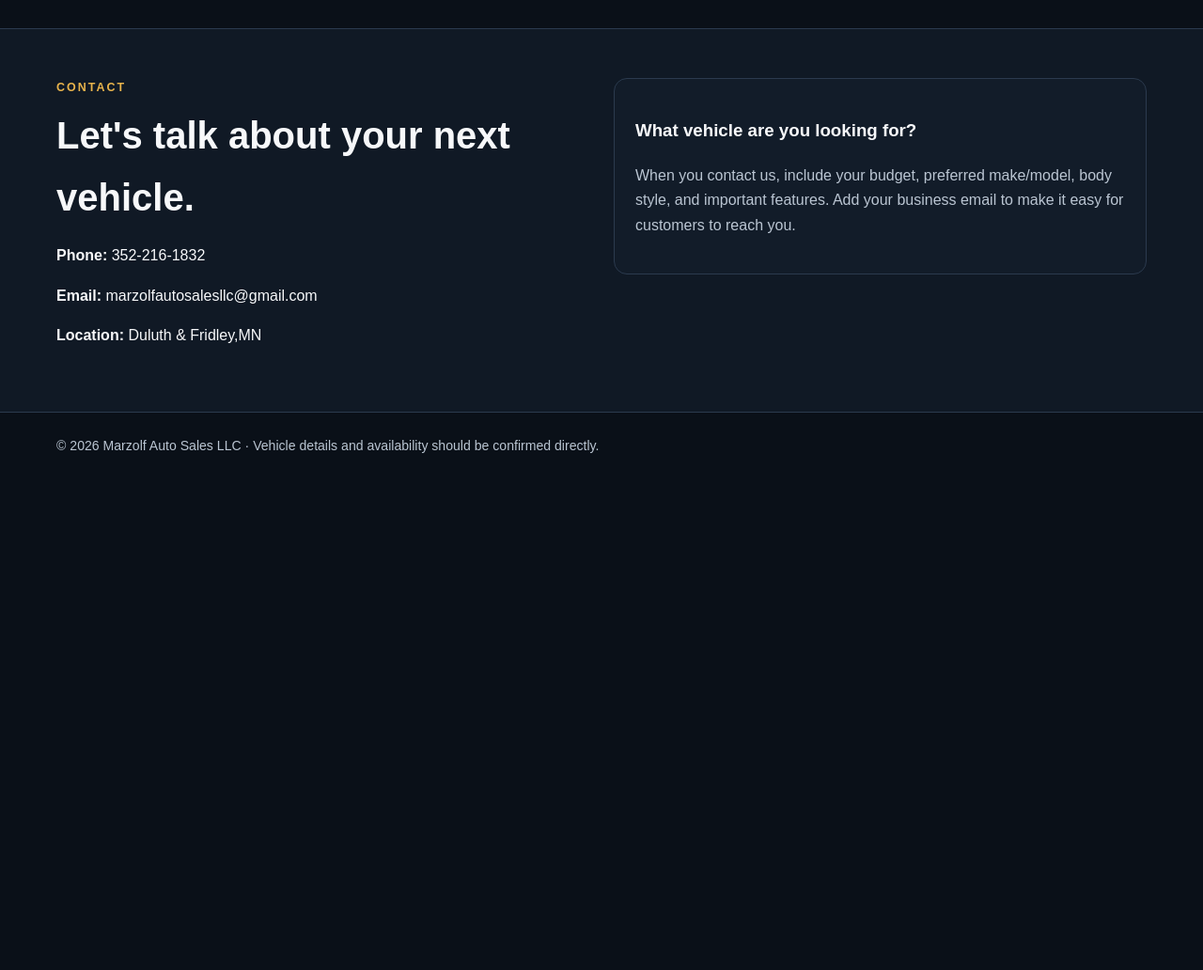
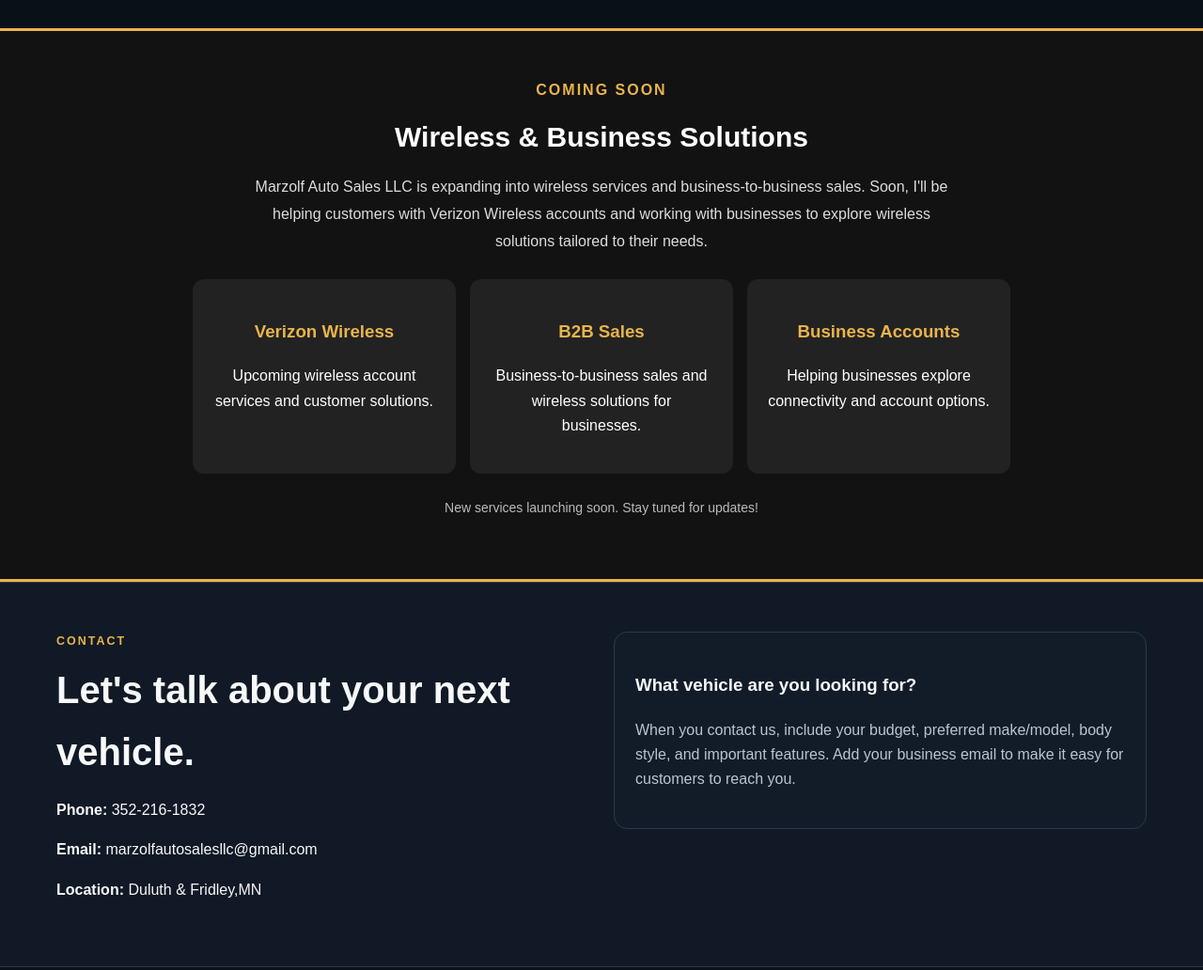
Before and after one commit to marzolfautomotive/Marzolf-Auto-Sales-LLC, a plain HTML site: page index.html in a window 1280 px wide. Shown: the part 3000-4032 px from the top of the page at 94% size. Before the commit the page ends 3511 px from the top, so only its background shows below. Drawn offline with Linux system fonts and the light colour scheme.

Commit message:
Add wireless and business solutions section
Added a new section for wireless and business solutions, detailing upcoming services and offerings.

```diff
--- a/index.html
+++ b/index.html
@@ -16,5 +16,34 @@
 </div></div></section>
 <section id="broker" class="broker"><div class="wrap"><div class="intro"><div class="eyebrow">Auto broker services</div><h2>I'll help you find and purchase the right vehicle.</h2><p class="muted">Not seeing what you want in the gallery? I can work with you to identify what you're looking for, discuss your budget and priorities, compare potential options, and coordinate next steps toward a purchase. Tell me what you need and we'll talk through the process.</p></div><div class="steps"><div class="step"><strong>1. Tell me what you want</strong><p class="muted">Share your preferred make and model, budget, features, and how you'll use the vehicle.</p></div><div class="step"><strong>2. Search and compare</strong><p class="muted">Discuss potential vehicles and compare available information to help you make an informed decision.</p></div><div class="step"><strong>3. Plan the purchase</strong><p class="muted">Coordinate questions and purchase arrangements, with any fees and service terms discussed up front.</p></div></div><p class="muted">Broker services and arrangements are subject to applicable state licensing requirements and will be clarified before work begins.</p><a class="btn" href="#contact">Ask About Vehicle Buying Help</a></div></section>
 <section id="about"><div class="wrap"><div class="bio"><img class="portrait" src="images/wyatt-marzolf.jpg" alt="Wyatt Marzolf, owner of Marzolf Auto Sales LLC"><div><div class="eyebrow">Meet the owner</div><h2>Wyatt Marzolf</h2><h3 class="gold">Owner, Marzolf Auto Sales LLC</h3><p>My name is Wyatt Marzolf, and my journey has not always been an easy one. For much of my life, I struggled with involvement in the criminal justice system and faced challenges that could have kept me from building the future I wanted.</p><p>Through difficult lessons, perseverance, and a determination to change my direction, I have worked to overcome trials and tribulations and build something positive for myself. My past is part of my story, but it does not define the person I am working to be or the future I am creating.</p><p>Starting Marzolf Auto Sales LLC represents progress, accountability, and the belief that people can learn from hardship and move forward. I want to build a business based on honest communication, treating people with respect, and helping customers navigate the process of finding and purchasing a vehicle.</p><p>I know what it means to face obstacles and keep going. My goal is to bring that same determination to my work and to earn each customer's trust one interaction at a time.</p></div></div></div></section>
-<section class="contact" id="contact"><div class="wrap two"><div><div class="eyebrow">Contact</div><h2>Let's talk about your next vehicle.</h2><p class=.</p><p><strong>Phone:</strong> 352-216-1832 </p><p><strong>Email:</strong> marzolfautosalesllc@gmail.com </p><p><strong>Location:</strong> Duluth & Fridley,MN </p></div><div class="contactbox"><h3>What vehicle are you looking for?</h3><p class="muted">When you contact us, include your budget, preferred make/model, body style, and important features. Add your business email to make it easy for customers to reach you.</p></div></div></section>
+<section id="wireless" style="padding:50px 20px;background:#121212;color:#fff;text-align:center;border-top:3px solid #e9b44c;border-bottom:3px solid #e9b44c;">
+  <div class="wrap">
+    <div style="color:#e9b44c;font-weight:bold;letter-spacing:2px;margin-bottom:12px;">COMING SOON</div>
+    <h2 style="font-size:30px;margin-bottom:15px;">Wireless & Business Solutions</h2>
+    <p style="max-width:750px;margin:0 auto 25px;line-height:1.8;color:#ddd;">
+      Marzolf Auto Sales LLC is expanding into wireless services and business-to-business sales. Soon, I'll be helping customers with Verizon Wireless accounts and working with businesses to explore wireless solutions tailored to their needs.
+    </p>
+
+    <div style="display:flex;flex-wrap:wrap;justify-content:center;gap:15px;">
+      <div style="background:#222;padding:22px;border-radius:12px;max-width:280px;">
+        <h3 style="color:#e9b44c;">Verizon Wireless</h3>
+        <p>Upcoming wireless account services and customer solutions.</p>
+      </div>
+
+      <div style="background:#222;padding:22px;border-radius:12px;max-width:280px;">
+        <h3 style="color:#e9b44c;">B2B Sales</h3>
+        <p>Business-to-business sales and wireless solutions for businesses.</p>
+      </div>
+
+      <div style="background:#222;padding:22px;border-radius:12px;max-width:280px;">
+        <h3 style="color:#e9b44c;">Business Accounts</h3>
+        <p>Helping businesses explore connectivity and account options.</p>
+      </div>
+    </div>
+
+    <p style="margin-top:25px;color:#bbb;font-size:14px;">
+      New services launching soon. Stay tuned for updates!
+    </p>
+  </div>
+</section><section class="contact" id="contact"><div class="wrap two"><div><div class="eyebrow">Contact</div><h2>Let's talk about your next vehicle.</h2><p class=.</p><p><strong>Phone:</strong> 352-216-1832 </p><p><strong>Email:</strong> marzolfautosalesllc@gmail.com </p><p><strong>Location:</strong> Duluth & Fridley,MN </p></div><div class="contactbox"><h3>What vehicle are you looking for?</h3><p class="muted">When you contact us, include your budget, preferred make/model, body style, and important features. Add your business email to make it easy for customers to reach you.</p></div></div></section>
 </main><footer><div class="wrap">© <span id="year"></span> Marzolf Auto Sales LLC · Vehicle details and availability should be confirmed directly.</div></footer><script>document.getElementById('year').textContent=new Date().getFullYear();</script></body></html>
```
